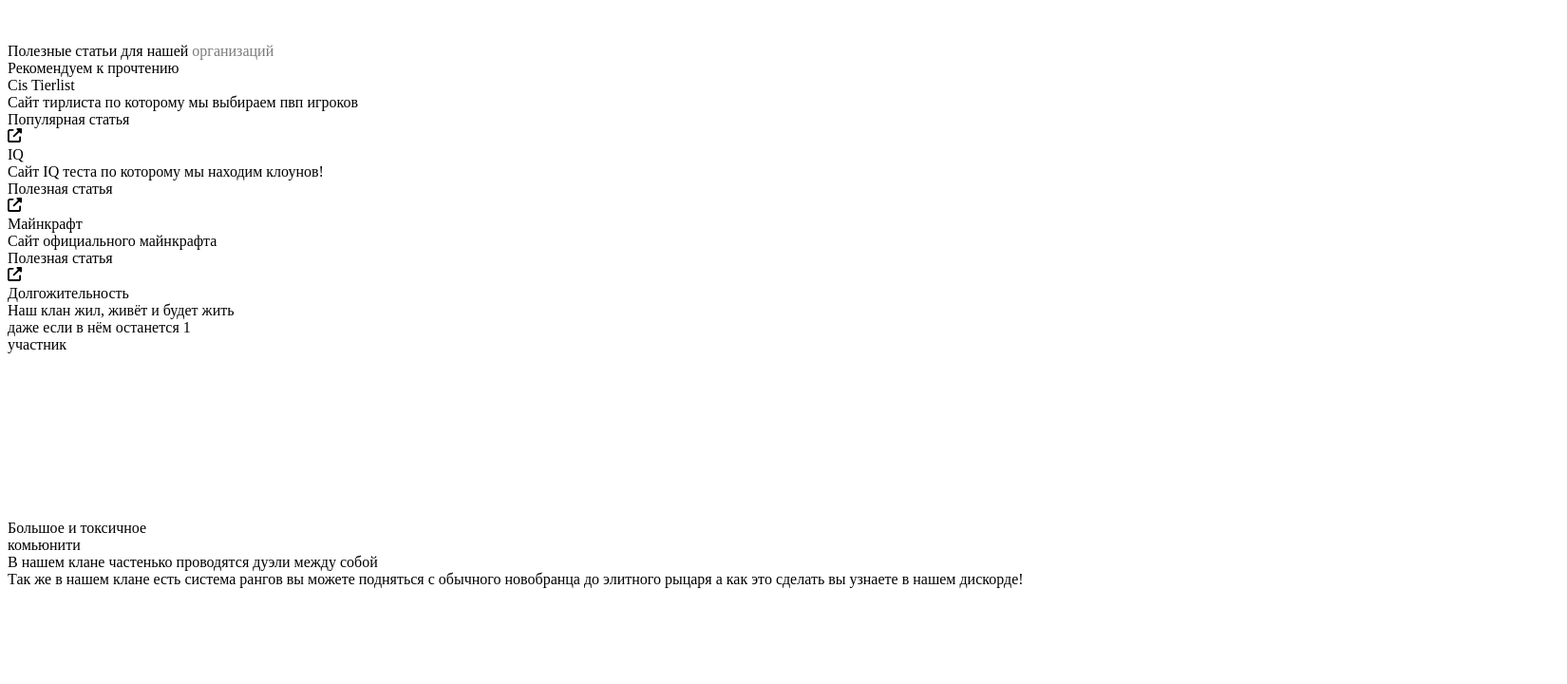
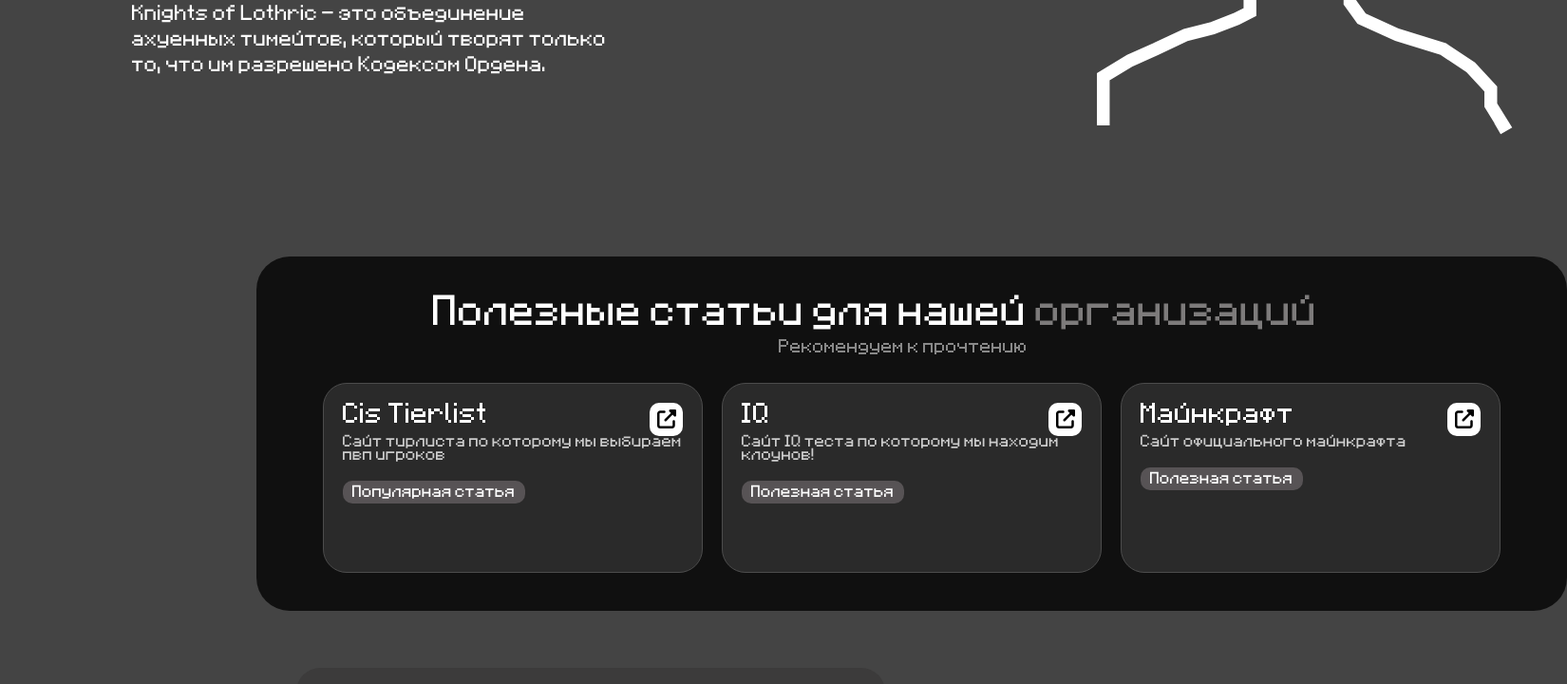
Before and after one commit to DanichTok/Knights-of-Lothrics, a plain HTML site: page index.html in a window 1280 px wide. Shown: the part 568-1288 px from the top of the page at 95% size, 1650 px wide, since content can reach past the window. Drawn offline with Linux system fonts and the light colour scheme.

Commit message:
Add files via upload

```diff
--- a/index.html
+++ b/index.html
@@ -5,8 +5,8 @@
     <meta name="viewport" content="width=device-width, initial-scale=1.0">
     <title>Knights of Lothric</title>
     <link rel="icon" href="Lothric111.png" type="image/png">
-    <link rel="stylesheet" type="text/css" href="styles2.css">
-    <script src="script2.js" defer></script>
+    <link rel="stylesheet" type="text/css" href="styles.css">
+    <script src="script.js" defer></script>
 </head>
 <body>
     <!-- Navigation -->
```
